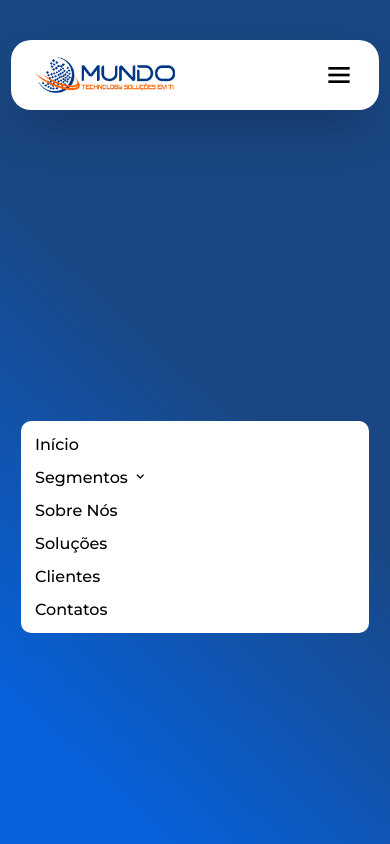
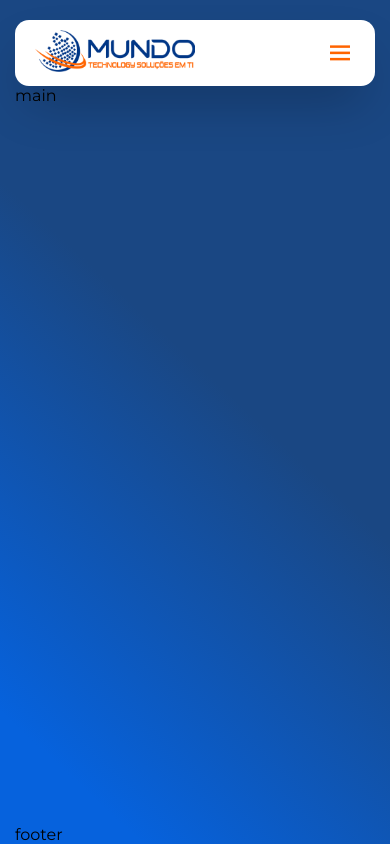
Before and after one commit to genivalitalo/site-mundotechnology, a plain HTML site: page index.html in a window 390 px wide. Both pictures are taken after a click on the icon 339 px from the left and 75 px from the top of the page. Drawn offline with nearby package versions, Linux system fonts and the light colour scheme.

Commit message:
Alteração de Estrutura Body + Navbar 0.1

```diff
--- a/index.html
+++ b/index.html
@@ -1,95 +1,54 @@
 <!DOCTYPE html>
 <html lang="pt-BR">
-
 <head>
 
     <meta charset="UTF-8">
     <meta name="viewport" content="width=device-width, initial-scale=1.0">
-        <title>Mundo Technology</title>
+    <link rel="stylesheet" href="style/style.css">
 
-        <!-- Google Fonts -->
     <link rel="preconnect" href="https://fonts.googleapis.com">
     <link rel="preconnect" href="https://fonts.gstatic.com" crossorigin>
     <link href="https://fonts.googleapis.com/css2?family=Montserrat:ital,wght@0,100..900;1,100..900&display=swap" rel="stylesheet">
-
-        <!-- Style -->
-         <link rel="stylesheet" href="style/style.css">
-
-        <!-- Icones  -->
     <link href='https://unpkg.com/boxicons@2.1.4/css/boxicons.min.css' rel='stylesheet'>
 
+
+    <title>Mundo Technology</title>
+
 </head>
-
 <body>
-
-
     <header class="header">
-            <img src="images/SUPORTE- (87) 2158-1801.png" alt="logo" class="logo">
+        <div class="container_logo">
+            <img src="images/SUPORTE- (87) 2158-1801.png" alt="logo" id="logo">
+        </div>
         <nav class="navbar">
-
             <ul class="container_links">
-
                 <li class="links">
-                        <a href="" class="link">Início</a>
+                    <a href="#inicio" class="link">Início</a>
                 </li>
                 <li class="links">
-                        <a href="" class="link">
-                            Segmentos
+                    <a href="#segmentos" class="link">Segmentos
                         <i class='bx bx-chevron-down'></i>
                     </a>
                 </li>
                 <li class="links">
-                        <a href="" class="link">Sobre Nós</a>
+                    <a href="#sobre" class="link">Sobre Nós</a>
                 </li>
                 <li class="links">
-                        <a href="" class="link">Soluções</a>
+                    <a href="#solucoes" class="link">Soluções</a>
                 </li>
                 <li class="links">
-                        <a href="" class="link">Clientes</a>
+                    <a href="#solucoes" class="link">Clientes</a>
                 </li>
                 <li class="links">
-                        <a href="" class="link">Contatos</a>
+                    <a href="#solucoes" class="link">Contatos</a>
                 </li>
-
             </ul>
-
+            <i id="btn_menu" class='bx bx-menu-alt-right'></i>
         </nav>
-
-            <a href="" class="btn_primary">Falar com Consultor</a>
-
-            <i id="btn_menu" class='bx bx-menu-alt-right' ></i>
-
+        <a href="#" class="btn_contato">Falar com consultor</a>
     </header>
-
-        <div class="drop">
-            <ul class="container_links_drop">
-
-                <li class="links">
-                    <a href="" class="link">Início</a>
-                </li>
-                <li class="links">
-                    <a href="" class="link">
-                        Segmentos
-                        <i class='bx bx-chevron-down'></i>
-                    </a>
-                </li>
-                <li class="links">
-                    <a href="" class="link">Sobre Nós</a>
-                </li>
-                <li class="links">
-                    <a href="" class="link">Soluções</a>
-                </li>
-                <li class="links">
-                    <a href="" class="link">Clientes</a>
-                </li>
-                <li class="links">
-                    <a href="" class="link">Contatos</a>
-                </li>
-
-            </ul>
-        </div>
-
+    <main class="main">main</main>
+    <footer class="footer">footer</footer>
     <script src="js/script.js"></script>
 </body>
-
 </html>
--- a/js/script.js
+++ b/js/script.js
@@ -7,9 +7,11 @@ document.addEventListener('DOMContentLoaded', function() {
         if (btnMenu.classList.contains('bx-menu-alt-right')) {
             btnMenu.classList.remove('bx-menu-alt-right');
             btnMenu.classList.add('bx-menu'); // Novo Item
+            btnMenu.style.color = "#FF6400";
         } else {
             btnMenu.classList.remove('bx-menu');
             btnMenu.classList.add('bx-menu-alt-right'); // Retornar ao ícone original
+            btnMenu.style.color = "#000000";
         }
 
         // Alternar a visibilidade do nav com efeito de entrada
--- /dev/null
+++ b/style/header.css
@@ -0,0 +1,106 @@
+.header {
+    margin-top: 20px;
+    display: flex;
+    align-items: center;
+    justify-content: space-between;
+    flex-wrap: wrap;
+    background-color: var(--bcp);
+    width: 1460px;
+    height: max-content;
+    border-radius: var(--border_radius);
+    box-shadow: var(--shadow);
+    padding: 10px 20px;
+    transition: all .4s ease;
+}
+#logo {
+    width: 160px;
+}
+a {
+    color: var(--tpc-primary);
+    text-decoration: none;
+    font-weight: 500;
+}
+ul li {
+    list-style: none;
+}
+.container_links {
+    display: flex;
+    align-items: center;
+    gap: 40px;
+}
+.link {
+    display: flex;
+    align-items: center;
+    gap: 5px;
+}
+.link:hover {
+    color: var(--btn-color);
+}
+#btn_menu {
+    display: none;
+    font-size: 30px;
+}
+.btn_contato {
+    padding: 8px 16px;
+    background-color: var(--btn-color);
+    border-radius: 10px;
+    color: var(--bcp);
+}
+.btn_contato:hover {
+    background-color: var(--btn-color-hover);
+}
+
+@media (max-width: 1280px) {
+    .header {
+        transition: all .4s ease;
+        width: 1200px;
+    }
+}
+@media (max-width: 885px) {
+    .header {
+        transition: all .4s ease;
+        width: 820px;
+    }
+    .btn_contato {
+        display: none;
+    }
+    .container_links {
+        transition: all .4s ease;
+        gap: 30px;
+    }
+}
+
+@media (max-width: 768px) {
+    .header {
+        transition: all .4s ease;
+        width: 700px;
+    }
+    .container_links {
+        transition: all .4s ease;
+        gap: 14px;
+    }
+}
+@media (max-width: 428px) {
+    .header {
+        transition: all .4s ease;
+        width: 360px;
+    }
+    .container_links {
+        display: none;
+    }
+    #btn_menu {
+        display: block;
+    }
+}
+@media (max-width: 391px) {
+    .header {
+        transition: all .4s ease;
+        width: 320px;
+    }
+}
+@media (max-width: 361px) {
+    .header {
+        transition: all .4s ease;
+        width: 300px;
+    }
+}
--- a/style/style.css
+++ b/style/style.css
@@ -1,9 +1,15 @@
+@import "header.css";
+
 :root {
     --bcp: #ffffff;
     --bcl: linear-gradient(43deg, rgba(6,98,221,1) 11%, rgba(26,71,131,1) 55%, rgba(26,71,131,1) 100%) no-repeat;
     --btn-color: #FF6400;
     --btn-color-hover: #FF7D0A;
     --tpc-primary: #000000;
+
+    --border_radius: 14px;
+
+    --shadow: rgba(0, 0, 0, 0.25) 0px 25px 50px -12px;
 }
 
 
@@ -12,165 +18,11 @@
     margin: 0;
     padding: 0;
 }
-a {
-    text-decoration: none;
-    font-weight: 500;
-    color: var(--tpc-primary);
-}
-ul li {
-    list-style: none;
-}
 body {
-    position: relative;
+    background: var(--bcl);
     width: 100%;
     height: 100dvh;
     display: grid;
+    grid-template-rows: auto 1fr auto;
     justify-content: center;
-    background: var(--bcl);
-    gap: 0;
 }
-.background_hero {
-    width: 100%;
-
-}
-.header {
-    margin-top: 40px;
-    width: 1400px;
-    height: 80px;
-    background-color: var(--bcp);
-    border-radius: 20px;
-    box-shadow: rgba(0, 0, 0, 0.25) 0px 25px 50px -12px;
-    display: flex;
-    align-items: center;
-    flex-wrap: wrap;
-    justify-content: space-between;
-    padding: 10px 24px;
-    transition: all 0.4s ease;
-}
-.logo {
-    width: 180px;
-}
-.container_links {
-    display: flex;
-    align-items: center;
-    gap: 40px;
-}
-.container_links_drop {
-    position: absolute;
-    display: none;
-    transform: translateY(-20px); /* Desloca o menu para cima */
-    transition: opacity 0.3s ease, transform 0.3s ease; /* Animação de entrada */
-    opacity: 0;
-}
-.btn_primary {
-    padding: 10px 20px;
-    background-color: var(--btn-color);
-    color: var(--bcp);
-    font-weight: 500;
-    border-radius: 10px;
-}
-.btn_primary:hover {
-    background-color: var(--btn-color-hover);
-}
-#btn_menu {
-    font-size: 32px;
-    display: none;
-}
-
-@media (max-width: 1500px ) {
-        .header {
-            transition: all 0.4s ease;
-            width: 1200px;
-        }
-}
-@media (max-width: 1300px ) {
-        .header {
-            transition: all 0.4s ease;
-            width: 1100px;
-        }
-}
-@media (max-width: 1190px ) {
-        .header {
-            transition: all 0.4s ease;
-            width: 900px;
-        }
-        .container_links {
-            gap: 10px;
-        }
-}
-@media (max-width: 980px ) {
-        .header {
-            transition: all 0.4s ease;
-            width: 800px;
-            height: 50px;
-        }
-        .container_links {
-            display: none;
-        }
-        .btn_primary {
-            display: none;
-        }
-        #btn_menu {
-            display: block;
-        }
-        .logo {
-            width: 140px;
-        }
-        .drop {
-            display: flex;
-            justify-content: center;
-            height: max-content;
-        }
-        .container_links_drop.show {
-            margin-top: 100px;
-            position: relative;
-            display: flex;
-            justify-content: center;
-            flex-direction: column;
-            gap: 14px;
-            background-color: var(--bcp);
-            width: max-content;
-            padding: 14px;
-            transform: translateY(0); /* Move o menu para a posição original */
-            opacity: 1;
-        }
-
-}
-@media (max-width: 880px ) {
-        .header {
-            transition: all 0.4s ease;
-            width: 700px;
-        }
-}
-@media (max-width: 760px ) {
-        .header {
-            transition: all 0.4s ease;
-            width: 500px;
-        }
-}
-@media (max-width: 560px ) {
-        .header {
-            transition: all 0.4s ease;
-            width: 400px;
-        }
-}
-@media (max-width: 391px ) {
-        .header {
-            transition: all 0.4s ease;
-            width: 320px;
-        }
-        .container_links_drop.show {
-            width: 320px;
-            border-radius: 10px;
-        }
-
-}
-@media (max-width: 361px ) {
-        .header {
-            transition: all 0.4s ease;
-            width: 280px;
-        }
-        .container_links_drop.show {
-            width: 280px;
-        }
-}
```
Lines whose indentation alone changed are shown as unchanged.
